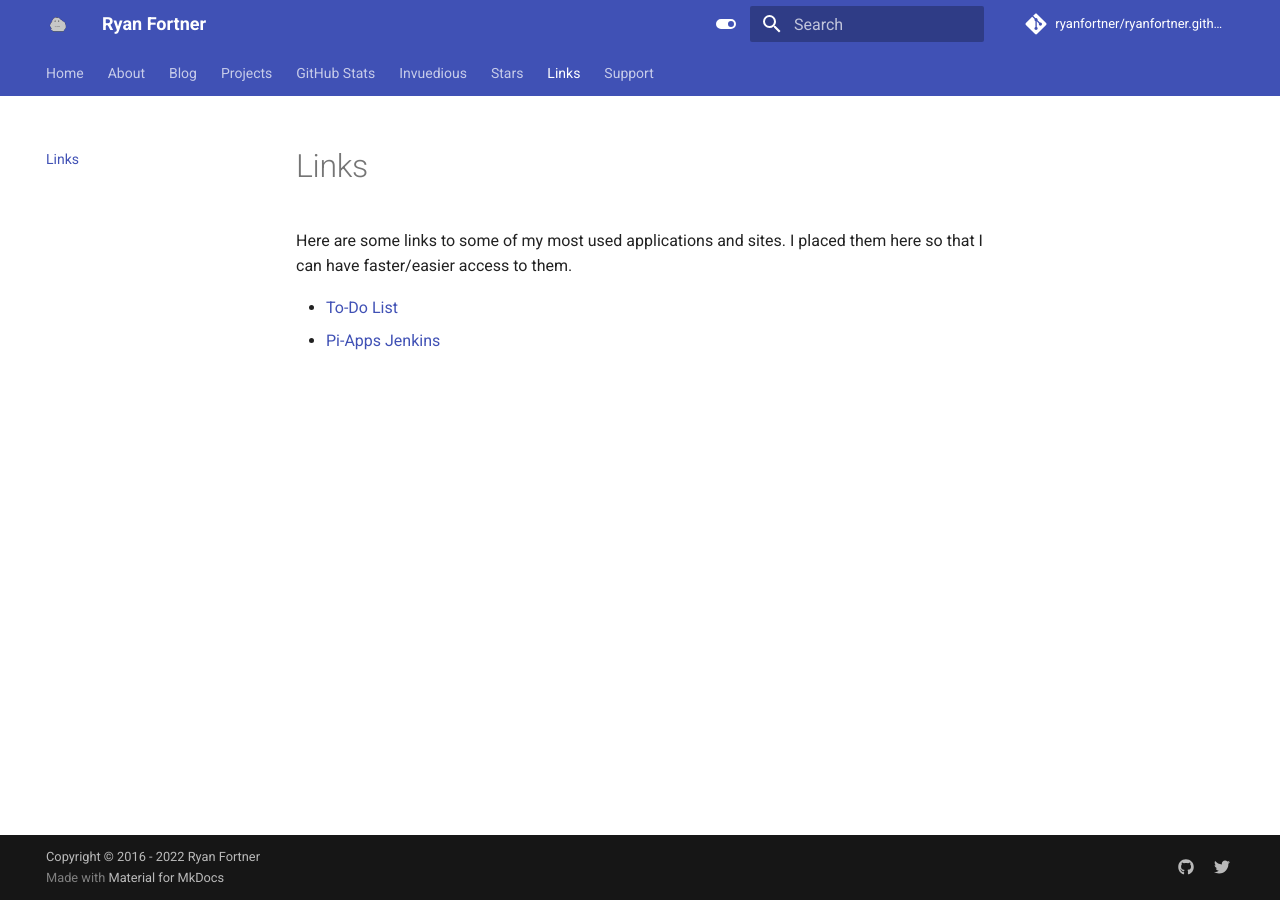
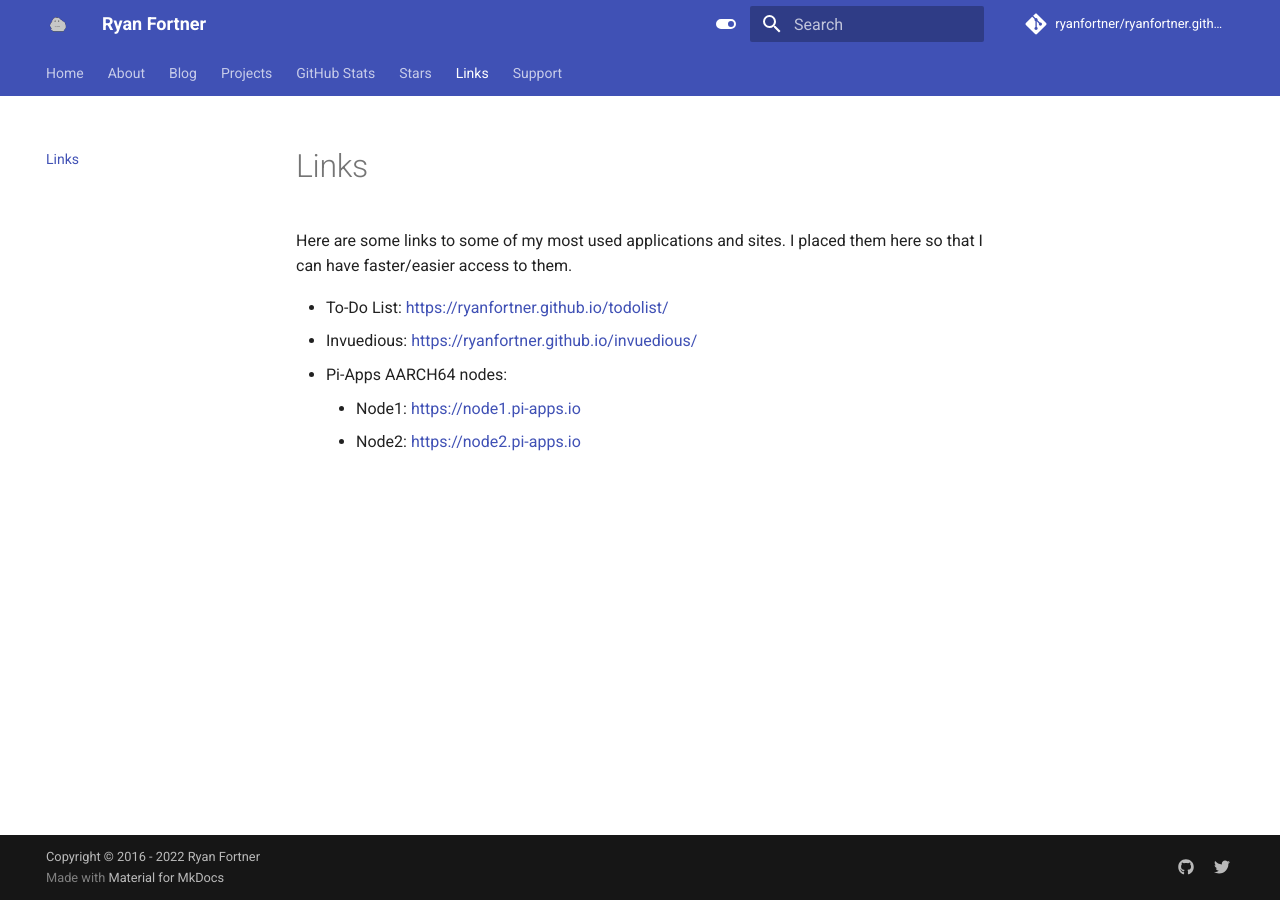
Before and after one commit to ryanfortner/ryanfortner.github.io, an MkDocs documentation site: the page built from docs/links.md, in a window 1280 px wide. Built offline with MkDocs 1.6.1 and Material for MkDocs 9.7.7, drawn with Linux system fonts in a browser that asks for light colours; comment, search, counter and statistics services are not loaded.

Commit message:
update links.md

```diff
--- a/docs/links.md
+++ b/docs/links.md
@@ -2,5 +2,9 @@
 
 Here are some links to some of my most used applications and sites. I placed them here so that I can have faster/easier access to them.
 
-- [To-Do List](https://ryanfortner.github.io/todolist/)
-- [Pi-Apps Jenkins](https://jenkins.pi-apps.io/)
+- To-Do List: [https://ryanfortner.github.io/todolist/](https://ryanfortner.github.io/todolist/)
+- Invuedious: [https://ryanfortner.github.io/invuedious/](https://ryanfortner.github.io/invuedious/)
+
+- Pi-Apps AARCH64 nodes:
+    - Node1: [https://node1.pi-apps.io](https://node1.pi-apps.io/)
+    - Node2: [https://node2.pi-apps.io](https://node2.pi-apps.io/)
--- a/mkdocs.yml
+++ b/mkdocs.yml
@@ -137,7 +137,6 @@ nav:
     - Raspbian Addons: 'https://raspbian-addons.org/'
     - Pi Apps: 'https://pi-apps.io/'
   - GitHub Stats: github-stats.md
-  - Invuedious: 'https://ryanfortner.github.io/invuedious/'
   - Stars: stars.md
   - Links: links.md
   - Support: 'https://ko-fi.com/ryanfortner'
```
